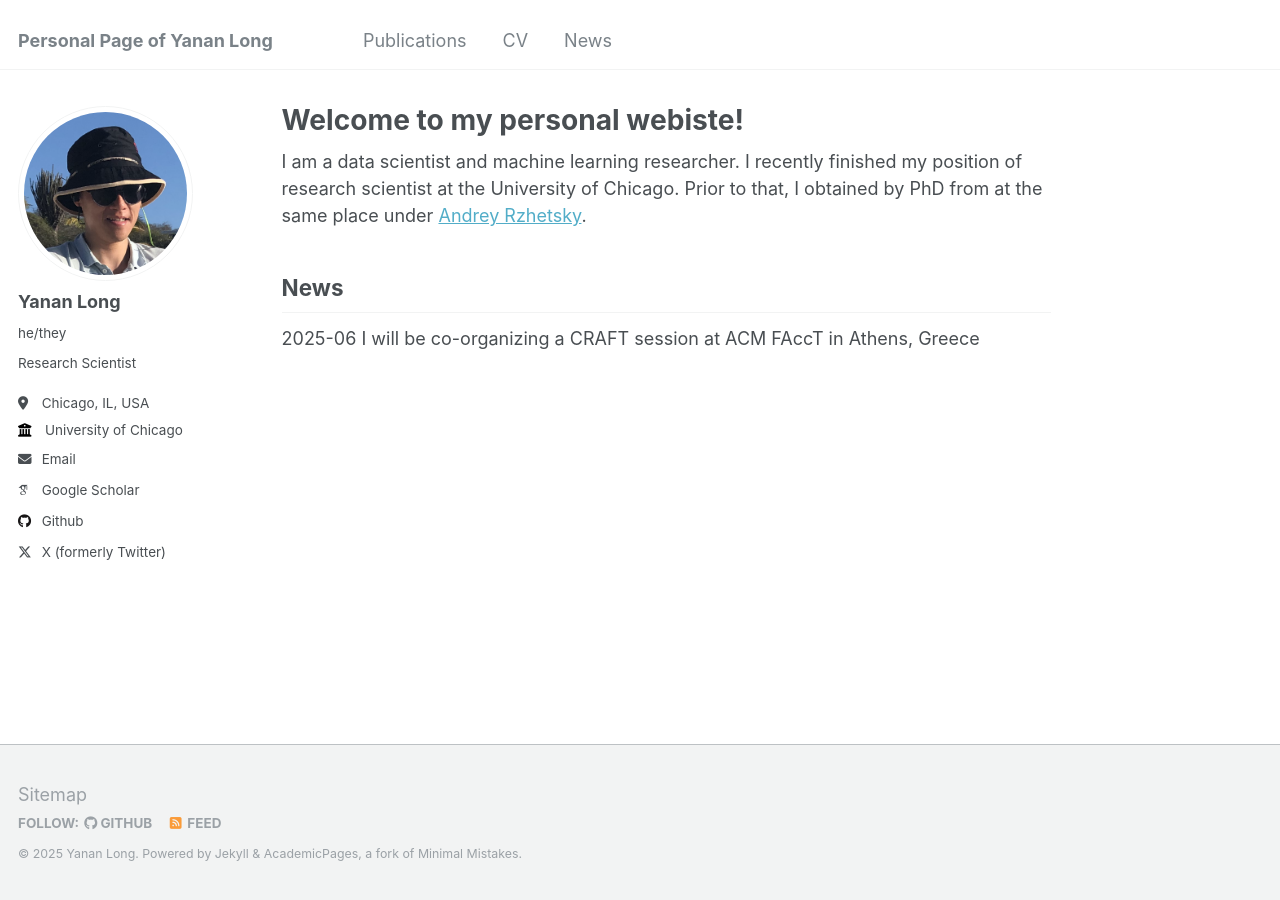
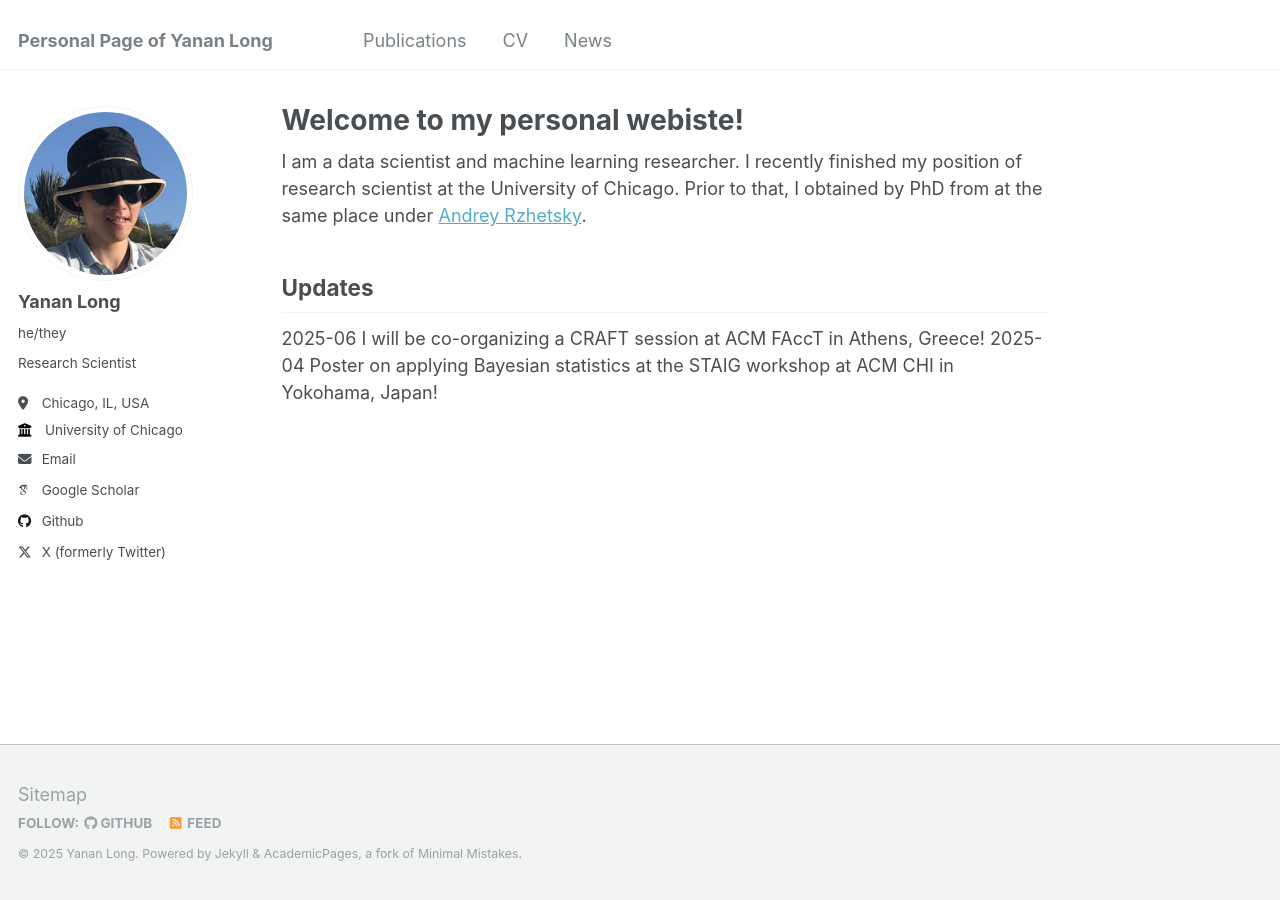
Before and after one commit to yananlong/yananlong.github.io, a Jekyll site: the page built from _pages/about.md, in a window 1280 px wide. Built offline with Jekyll 4.4.1, drawn with Linux system fonts in a browser that asks for light colours; some web fonts are replaced.

Commit message:
Update about.md

```diff
--- a/_pages/about.md
+++ b/_pages/about.md
@@ -9,5 +9,6 @@ redirect_from:
 
 I am a data scientist and machine learning researcher. I recently finished my position of research scientist at the University of Chicago. Prior to that, I obtained by PhD from at the same place under [Andrey Rzhetsky](https://biologicalsciences.uchicago.edu/faculty/andrey-rzhetsky).
 
-## News
-2025-06 I will be co-organizing a CRAFT session at ACM FAccT in Athens, Greece
+## Updates
+2025-06 I will be co-organizing a CRAFT session at ACM FAccT in Athens, Greece!
+2025-04 Poster on applying Bayesian statistics at the STAIG workshop at ACM CHI in Yokohama, Japan!
```
